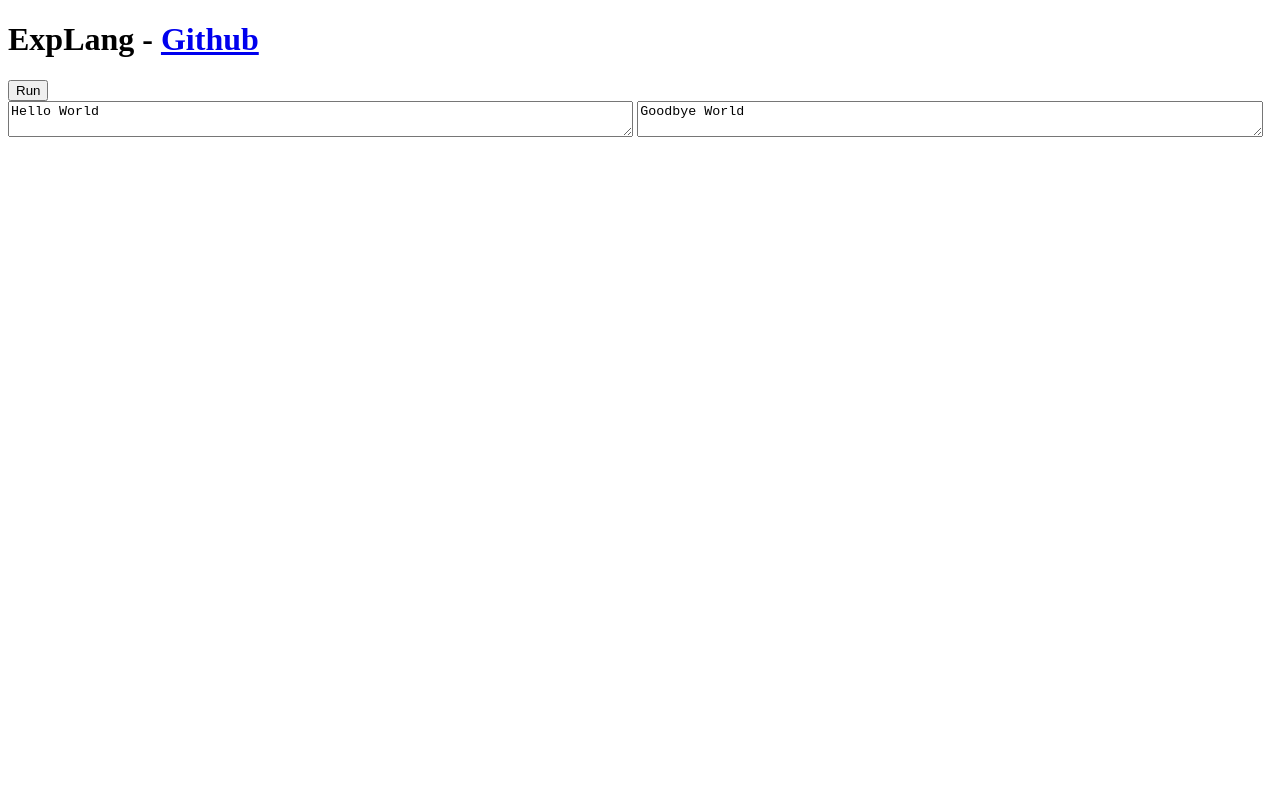
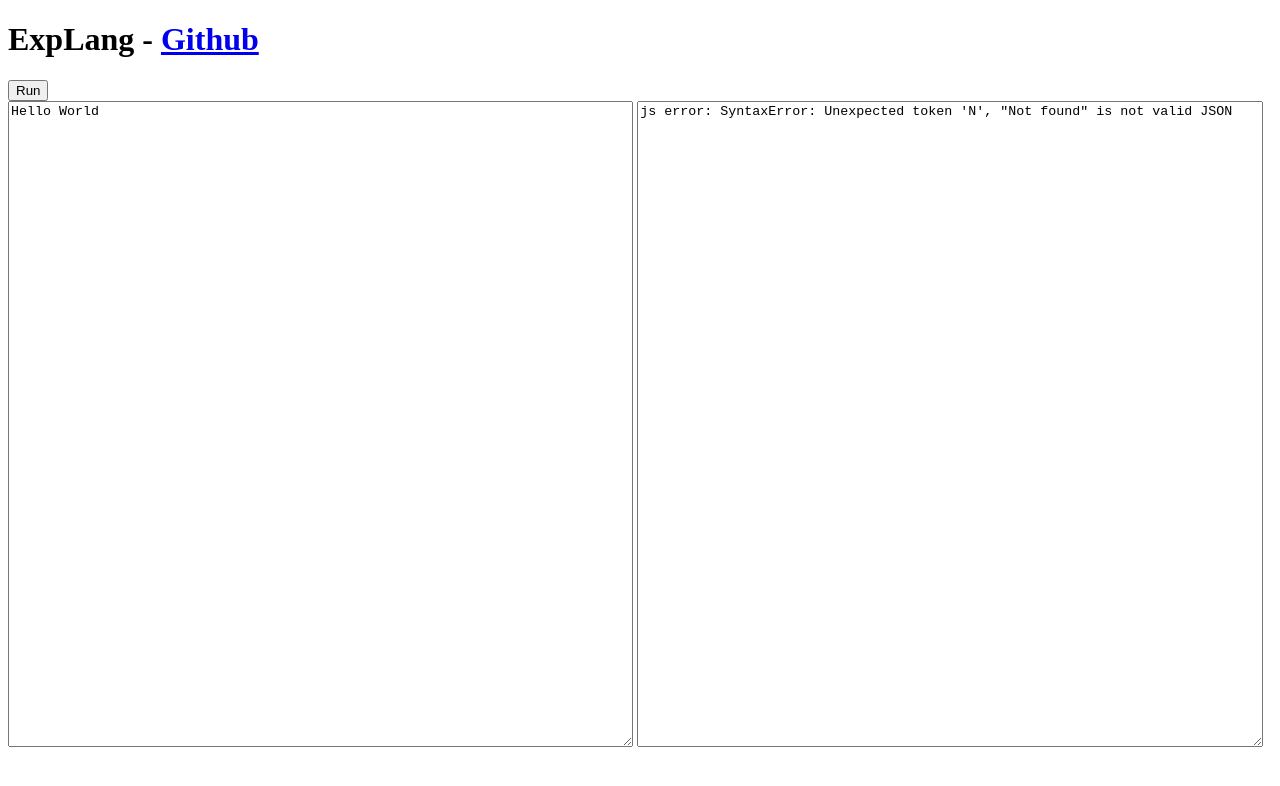
Before and after one commit to darthwalsh/ExpLang, a plain HTML site: page Web/wwwroot/index.html in a window 1280 px wide. Both pictures are taken after a click on the button "Run". Drawn offline with Linux system fonts and the light colour scheme; no server answers.

Commit message:
web error handling

```diff
--- a/Web/wwwroot/index.html
+++ b/Web/wwwroot/index.html
@@ -12,8 +12,8 @@
 <body>
   <h1>ExpLang - <a href="https://github.com/darthwalsh/ExpLang">Github</a></h1>
   <button id="button">Run</button> <br />
-  <textarea id="input" style="width: 49%;height: 100%;">Hello World</textarea>
-  <textarea id="output" style="width: 49%;height: 100%;">Goodbye World</textarea>
+  <textarea id="input" style="width: 49%;height: 80vh;">Hello World</textarea>
+  <textarea id="output" style="width: 49%;height: 80vh;">Goodbye World</textarea>
 </body>
 
 </html>
--- a/Web/wwwroot/main.js
+++ b/Web/wwwroot/main.js
@@ -6,6 +6,7 @@ function $(id) {
 
 window.onload = () => {
   $("button").onclick = async () => {
+      try {
           var request = await fetch("values", {
               method: "POST",
               headers: {
@@ -17,5 +18,8 @@ window.onload = () => {
           });
           const result = await request.json();
           $("output").textContent = result.result;
+      } catch (ex) {
+          $("output").textContent = `js error: ${ex}`;
+      }
   };
 };
```
Lines whose indentation alone changed are shown as unchanged.
